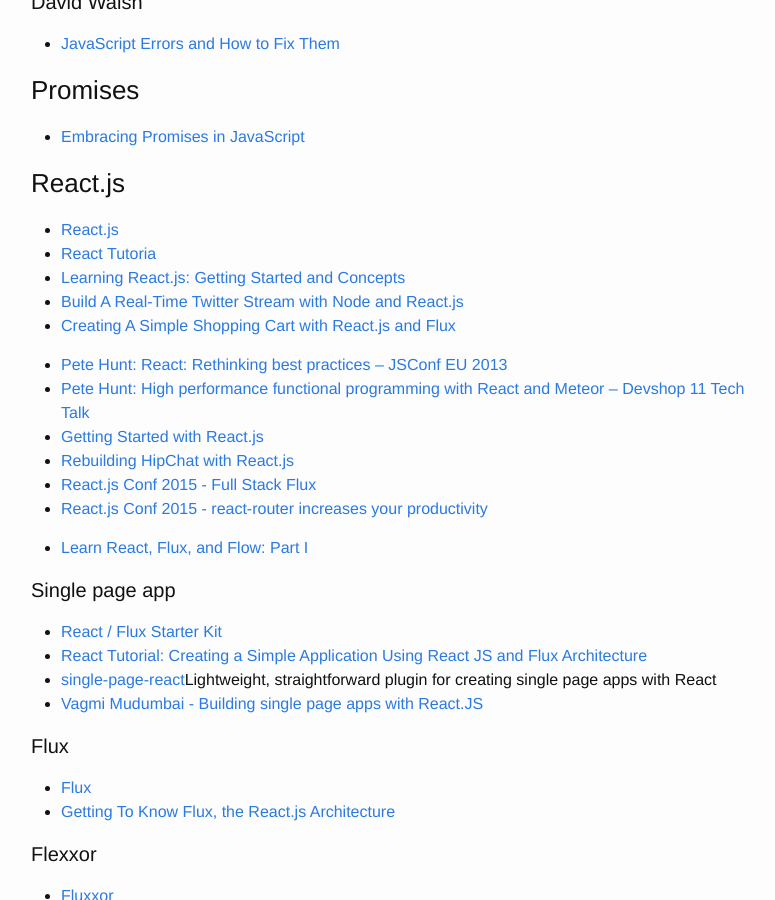
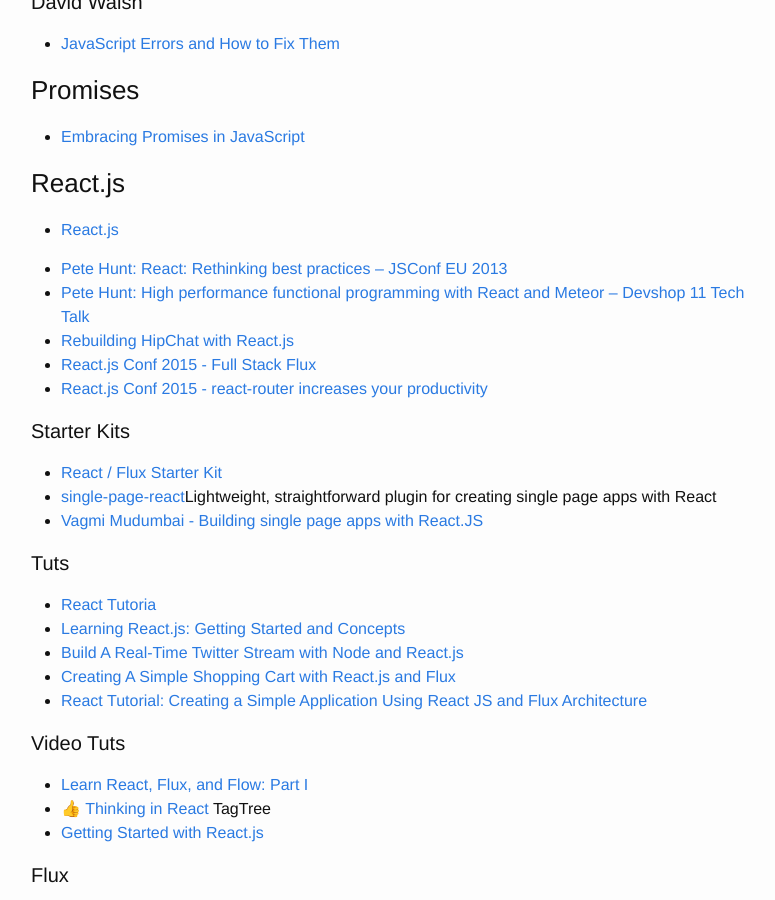
Before and after one commit to brownerd/brownerd.github.io, a Jekyll site: the page built from _posts/2015-01-01-reading-list-2015.md, in a window 1280 px wide and 900 px high, scrolled down 11736 px. Shown: the whole window, without its empty margins (239-1014 px from the left). Built offline with Jekyll 4.4.1, drawn with Linux system fonts in a browser that asks for light colours; emoji names are drawn with the system emoji font.

Commit message:
add react videos and tuts

```diff
--- a/_posts/2015-01-01-reading-list-2015.md
+++ b/_posts/2015-01-01-reading-list-2015.md
@@ -694,28 +694,36 @@ A SIMPLE WEBSITE IN NODE.JS WITH EXPRESS, JADE AND STYLUS](http://www.clock.co.u
 
 ### React.js
 - [React.js](http://facebook.github.io/react/index.html)
+
+
+- [Pete Hunt: React: Rethinking best practices -- JSConf EU 2013](https://www.youtube.com/watch?v=x7cQ3mrcKaYhttps://www.youtube.com/watch?v=x7cQ3mrcKaY)
+- [Pete Hunt: High performance functional programming with React and Meteor -- Devshop 11 Tech Talk](https://www.youtube.com/watch?v=qqVbr_LaCIo)
+- [Rebuilding HipChat with React.js](https://developer.atlassian.com/blog/2015/02/rebuilding-hipchat-with-react/)
+- [React.js Conf 2015 - Full Stack Flux](https://www.youtube.com/watch?v=KtmjkCuV-EU)
+- [React.js Conf 2015 - react-router increases your productivity](https://www.youtube.com/watch?v=XZfvW1a8Xac&t=16https://www.youtube.com/watch?v=XZfvW1a8Xac&t=16)
+
+
+#### Starter Kits
+- [React / Flux  Starter Kit](https://github.com/kriasoft/react-starter-kit)
+- [single-page-react](https://www.npmjs.com/package/single-page-react)Lightweight, straightforward plugin for creating single page apps with React
+- [Vagmi Mudumbai - Building single page apps with React.JS](https://www.youtube.com/watch?v=-v9MehRHsNE
+)
+
+
+
+#### Tuts
 - [React Tutoria](http://facebook.github.io/react/docs/tutorial.html)
 - [Learning React.js: Getting Started and Concepts](https://scotch.io/tutorials/learning-react-getting-started-and-concepts)
 - [Build A Real-Time Twitter Stream with Node and React.js](https://scotch.io/tutorials/build-a-real-time-twitter-stream-with-node-and-react-jshttps://scotch.io/tutorials/build-a-real-time-twitter-stream-with-node-and-react-js)
 - [Creating A Simple Shopping Cart with React.js and Flux](https://scotch.io/tutorials/creating-a-simple-shopping-cart-with-react-js-and-fluxhttps://scotch.io/tutorials/creating-a-simple-shopping-cart-with-react-js-and-flux)
-
-- [Pete Hunt: React: Rethinking best practices -- JSConf EU 2013](https://www.youtube.com/watch?v=x7cQ3mrcKaYhttps://www.youtube.com/watch?v=x7cQ3mrcKaY)
-- [Pete Hunt: High performance functional programming with React and Meteor -- Devshop 11 Tech Talk](https://www.youtube.com/watch?v=qqVbr_LaCIo)
-- [Getting Started with React.js](https://www.youtube.com/watch?v=8HkVHbJZeWY)
-- [Rebuilding HipChat with React.js](https://developer.atlassian.com/blog/2015/02/rebuilding-hipchat-with-react/)
-- [React.js Conf 2015 - Full Stack Flux](https://www.youtube.com/watch?v=KtmjkCuV-EU)
-- [React.js Conf 2015 - react-router increases your productivity](https://www.youtube.com/watch?v=XZfvW1a8Xac&t=16https://www.youtube.com/watch?v=XZfvW1a8Xac&t=16)
-
-- [Learn React, Flux, and Flow: Part I](https://www.youtube.com/watch?v=Pd6Ub7Ju2RM)
+- [React Tutorial: Creating a Simple Application Using React JS and Flux Architecture](https://www.codementor.io/reactjs/tutorial/react-js-flux-architecture-tutorial)
 
 
 
-#### Single page app
-- [React / Flux  Starter Kit](https://github.com/kriasoft/react-starter-kit)
-- [React Tutorial: Creating a Simple Application Using React JS and Flux Architecture](https://www.codementor.io/reactjs/tutorial/react-js-flux-architecture-tutorial)
-- [single-page-react](https://www.npmjs.com/package/single-page-react)Lightweight, straightforward plugin for creating single page apps with React
-- [Vagmi Mudumbai - Building single page apps with React.JS](https://www.youtube.com/watch?v=-v9MehRHsNE
-)
+#### Video Tuts
+- [Learn React, Flux, and Flow: Part I](https://www.youtube.com/watch?v=Pd6Ub7Ju2RM)
+- [:+1: Thinking in React](http://tagtree.tv/thinking-in-reacthttp://tagtree.tv/thinking-in-react) TagTree
+- [Getting Started with React.js](https://www.youtube.com/watch?v=8HkVHbJZeWY)
 
 
 
@@ -723,6 +731,9 @@ A SIMPLE WEBSITE IN NODE.JS WITH EXPRESS, JADE AND STYLUS](http://www.clock.co.u
 #### Flux
 - [Flux](http://facebook.github.io/flux/docs/overview.html)
 - [Getting To Know Flux, the React.js Architecture](https://scotch.io/tutorials/getting-to-know-flux-the-react-js-architecturehttps://scotch.io/tutorials/getting-to-know-flux-the-react-js-architecture)
+
+
+
 
 #### Flexxor
 - [Fluxxor](http://fluxxor.com/)
```
